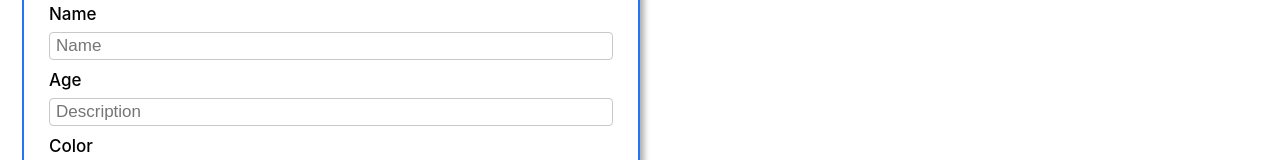
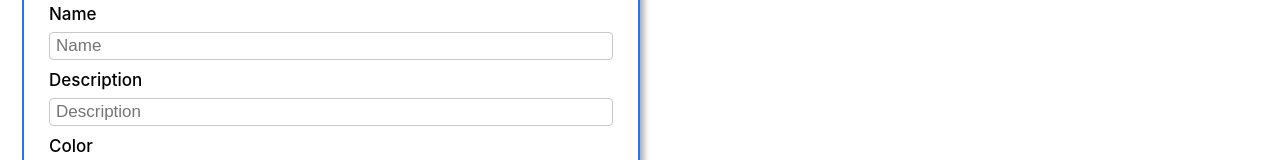
Before and after one commit to whlong1/cat-collector-react, a React (Create React App) app: page /toys/new in a window 1280 px wide. Shown: the part 195-355 px from the top of the page. Built offline with nearby package versions, Linux system fonts and the light colour scheme; no server answers; sample sign-in values are in the browser's storage.

Commit message:
fix form

```diff
--- a/src/pages/Forms/CatInput.jsx
+++ b/src/pages/Forms/CatInput.jsx
@@ -11,9 +11,9 @@ const CatInput = ({ form, handleChange }) => {
         value={form.breed ? form.breed : ''} onChange={handleChange} id="breed"
         required name="breed" type="text" placeholder="Breed" autoComplete="off"
       />
-      <label htmlFor="desc">Description</label>
+      <label htmlFor="description">Description</label>
       <input
-        value={form.description ? form.description : ''} onChange={handleChange} id="desc"
+        value={form.description ? form.description : ''} onChange={handleChange} id="description"
         required name="description" type="text" placeholder="Description" autoComplete="off"
       />
       <label htmlFor="age">Age</label>
--- a/src/pages/Forms/ToyInput.jsx
+++ b/src/pages/Forms/ToyInput.jsx
@@ -6,10 +6,10 @@ const ToyInput = ({ form, handleChange }) => {
         value={form.name ? form.name : ''} onChange={handleChange} id="name"
         required name="name" type="text" placeholder="Name" autoComplete="off"
       />
-      <label htmlFor="desc">Age</label>
+      <label htmlFor="description">Description</label>
       <input
-        value={form.description ? form.description : ''} onChange={handleChange} id="desc"
-        required name="desc" type="text" placeholder="Description" autoComplete="off"
+        value={form.description ? form.description : ''} onChange={handleChange} id="description"
+        required name="description" type="text" placeholder="Description" autoComplete="off"
       />
       <label htmlFor="color">Color</label>
       <input
```
